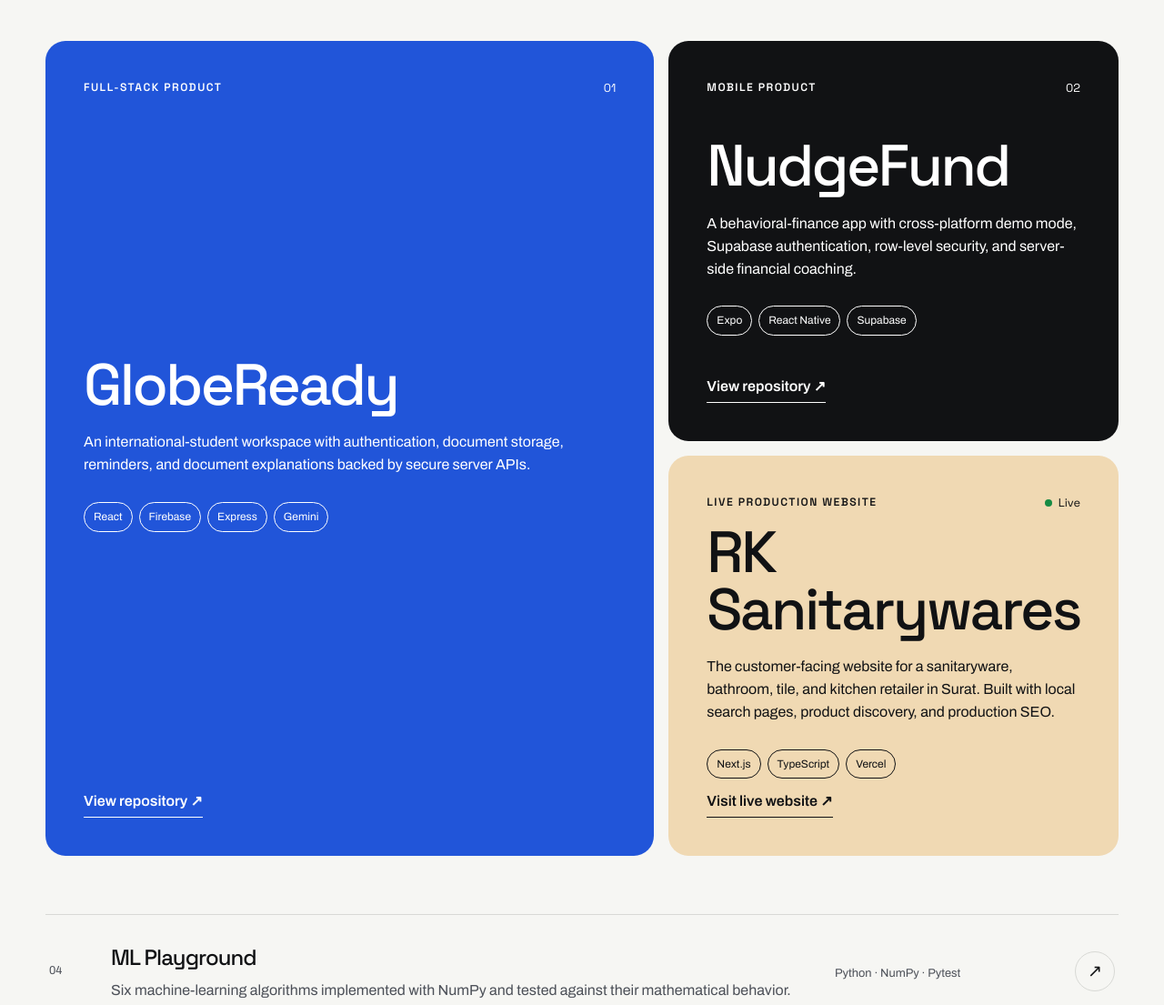
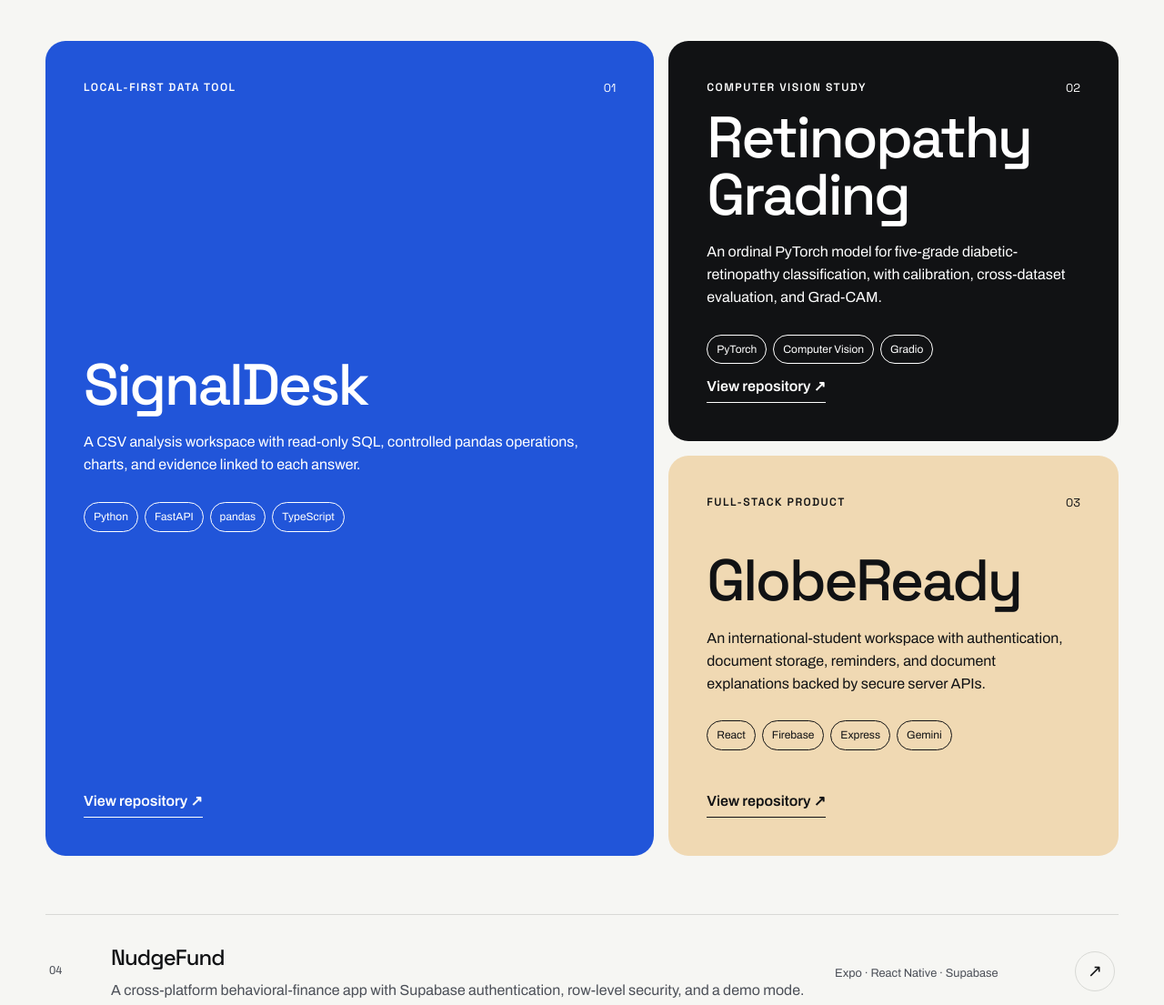
Before and after one commit to shlokbhutani13/shlokbhutani13.github.io, a website: page index.html in a window 1280 px wide. Shown: the part 1092-2197 px from the top of the page at 91% size. Drawn offline with Linux system fonts and the light colour scheme.

Commit message:
Update public project index

```diff
--- a/index.html
+++ b/index.html
@@ -86,8 +86,65 @@
         <div class="featured-grid">
           <article class="project project-large project-blue">
             <div class="project-top">
+              <span class="project-kind">Local-first data tool</span>
+              <span aria-hidden="true">01</span>
+            </div>
+            <div>
+              <h3>SignalDesk</h3>
+              <p>
+                A CSV analysis workspace with read-only SQL, controlled pandas operations,
+                charts, and evidence linked to each answer.
+              </p>
+              <ul class="tags" aria-label="Technologies">
+                <li>Python</li>
+                <li>FastAPI</li>
+                <li>pandas</li>
+                <li>TypeScript</li>
+              </ul>
+            </div>
+            <a
+              class="project-link"
+              href="https://github.com/shlokbhutani13/signaldesk"
+              target="_blank"
+              rel="noreferrer"
+              aria-label="View SignalDesk on GitHub"
+            >
+              View repository <span aria-hidden="true">↗</span>
+            </a>
+          </article>
+
+          <article class="project project-dark">
+            <div class="project-top">
+              <span class="project-kind">Computer vision study</span>
+              <span aria-hidden="true">02</span>
+            </div>
+            <div>
+              <h3>Retinopathy Grading</h3>
+              <p>
+                An ordinal PyTorch model for five-grade diabetic-retinopathy classification,
+                with calibration, cross-dataset evaluation, and Grad-CAM.
+              </p>
+              <ul class="tags" aria-label="Technologies">
+                <li>PyTorch</li>
+                <li>Computer Vision</li>
+                <li>Gradio</li>
+              </ul>
+            </div>
+            <a
+              class="project-link"
+              href="https://github.com/shlokbhutani13/retinopathy-grading"
+              target="_blank"
+              rel="noreferrer"
+              aria-label="View Retinopathy Grading on GitHub"
+            >
+              View repository <span aria-hidden="true">↗</span>
+            </a>
+          </article>
+
+          <article class="project project-warm">
+            <div class="project-top">
               <span class="project-kind">Full-stack product</span>
-              <span aria-hidden="true">01</span>
+              <span aria-hidden="true">03</span>
             </div>
             <div>
               <h3>GlobeReady</h3>
@@ -112,74 +169,17 @@
               View repository <span aria-hidden="true">↗</span>
             </a>
           </article>
-
-          <article class="project project-dark">
-            <div class="project-top">
-              <span class="project-kind">Mobile product</span>
-              <span aria-hidden="true">02</span>
-            </div>
-            <div>
-              <h3>NudgeFund</h3>
-              <p>
-                A behavioral-finance app with cross-platform demo mode, Supabase authentication,
-                row-level security, and server-side financial coaching.
-              </p>
-              <ul class="tags" aria-label="Technologies">
-                <li>Expo</li>
-                <li>React Native</li>
-                <li>Supabase</li>
-              </ul>
-            </div>
-            <a
-              class="project-link"
-              href="https://github.com/shlokbhutani13/nudgefund"
-              target="_blank"
-              rel="noreferrer"
-              aria-label="View NudgeFund on GitHub"
-            >
-              View repository <span aria-hidden="true">↗</span>
-            </a>
-          </article>
-
-          <article class="project project-warm">
-            <div class="project-top">
-              <span class="project-kind">Live production website</span>
-              <span class="status"><span aria-hidden="true"></span> Live</span>
-            </div>
-            <div>
-              <h3>RK Sanitarywares</h3>
-              <p>
-                The customer-facing website for a sanitaryware, bathroom, tile, and kitchen
-                retailer in Surat. Built with local search pages, product discovery, and
-                production SEO.
-              </p>
-              <ul class="tags" aria-label="Technologies">
-                <li>Next.js</li>
-                <li>TypeScript</li>
-                <li>Vercel</li>
-              </ul>
-            </div>
-            <a
-              class="project-link"
-              href="https://www.rksanitarywares.com/"
-              target="_blank"
-              rel="noreferrer"
-              aria-label="Visit the live RK Sanitarywares website"
-            >
-              Visit live website <span aria-hidden="true">↗</span>
-            </a>
-          </article>
         </div>
 
         <div class="project-list" aria-label="More projects">
           <article class="project-row">
             <div class="project-index">04</div>
             <div>
-              <h3>ML Playground</h3>
-              <p>Six machine-learning algorithms implemented with NumPy and tested against their mathematical behavior.</p>
+              <h3>NudgeFund</h3>
+              <p>A cross-platform behavioral-finance app with Supabase authentication, row-level security, and a demo mode.</p>
             </div>
-            <p class="row-stack">Python · NumPy · Pytest</p>
-            <a href="https://github.com/shlokbhutani13/ml-playground" target="_blank" rel="noreferrer" aria-label="View ML Playground on GitHub">↗</a>
+            <p class="row-stack">Expo · React Native · Supabase</p>
+            <a href="https://github.com/shlokbhutani13/nudgefund" target="_blank" rel="noreferrer" aria-label="View NudgeFund on GitHub">↗</a>
           </article>
           <article class="project-row">
             <div class="project-index">05</div>
@@ -193,6 +193,15 @@
           <article class="project-row">
             <div class="project-index">06</div>
             <div>
+              <h3>ML Playground</h3>
+              <p>Six machine-learning algorithms implemented with NumPy and tested against their mathematical behavior.</p>
+            </div>
+            <p class="row-stack">Python · NumPy · Pytest</p>
+            <a href="https://github.com/shlokbhutani13/ml-playground" target="_blank" rel="noreferrer" aria-label="View ML Playground on GitHub">↗</a>
+          </article>
+          <article class="project-row">
+            <div class="project-index">07</div>
+            <div>
               <h3>DOGE Forecast Lab</h3>
               <p>A time-ordered forecasting study with quantile models, baseline comparison, and honest holdout reporting.</p>
             </div>
@@ -200,7 +209,7 @@
             <a href="https://github.com/shlokbhutani13/doge-forecast" target="_blank" rel="noreferrer" aria-label="View DOGE Forecast Lab on GitHub">↗</a>
           </article>
           <article class="project-row">
-            <div class="project-index">07</div>
+            <div class="project-index">08</div>
             <div>
               <h3>AI Outlook</h3>
               <p>An Outlook add-in that reads the open email and drafts an editable, tone-aware reply.</p>
@@ -209,7 +218,7 @@
             <a href="https://github.com/shlokbhutani13/ai-outlook" target="_blank" rel="noreferrer" aria-label="View AI Outlook on GitHub">↗</a>
           </article>
           <article class="project-row">
-            <div class="project-index">08</div>
+            <div class="project-index">09</div>
             <div>
               <h3>Tword</h3>
               <p>A two-word deduction game with Firebase synchronization and tested Wordle-style scoring.</p>
@@ -218,13 +227,22 @@
             <a href="https://github.com/shlokbhutani13/tword" target="_blank" rel="noreferrer" aria-label="View Tword on GitHub">↗</a>
           </article>
           <article class="project-row">
-            <div class="project-index">09</div>
+            <div class="project-index">10</div>
             <div>
               <h3>Price Tracker</h3>
               <p>A FastAPI price-tracking demo with safe URL validation, metadata parsing, and SQLite history.</p>
             </div>
             <p class="row-stack">FastAPI · SQLite · Testing</p>
             <a href="https://github.com/shlokbhutani13/price_tracker" target="_blank" rel="noreferrer" aria-label="View Price Tracker on GitHub">↗</a>
+          </article>
+          <article class="project-row">
+            <div class="project-index">11</div>
+            <div>
+              <h3>RK Sanitarywares</h3>
+              <p>The live customer website for a sanitaryware, bathroom, tile, and kitchen retailer in Surat.</p>
+            </div>
+            <p class="row-stack">Next.js · TypeScript · Vercel</p>
+            <a href="https://www.rksanitarywares.com/" target="_blank" rel="noreferrer" aria-label="Visit the live RK Sanitarywares website">↗</a>
           </article>
         </div>
       </section>
```
Also changed, not shown: test/site.test.js (+23 -3 lines).
